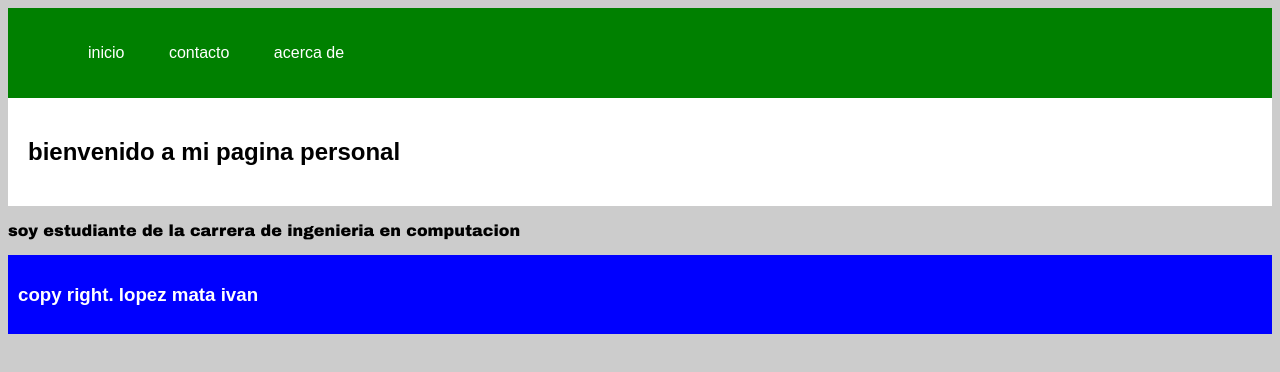
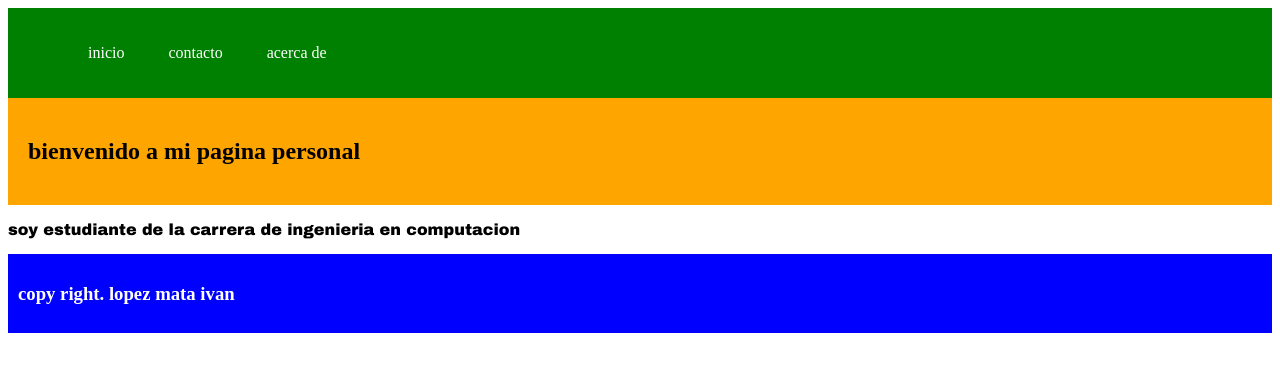
Before and after one commit to ivanfx/ivanfx.github.io, a plain HTML site: page index.html in a window 1280 px wide. Drawn offline with Linux system fonts and the light colour scheme.

Commit message:
Update estilos.css

```diff
--- a/estilos.css
+++ b/estilos.css
@@ -1,4 +1,4 @@
-body{
+ody{
 	font-family: Arial;
 	background: #ccc;
 	width: 80%
@@ -14,7 +14,7 @@ header ul {
 	list-style: none;
 }
 main {
-	background-color: #fff;
+	background-color: orange;
 	padding: 20px;
 
 }
```
